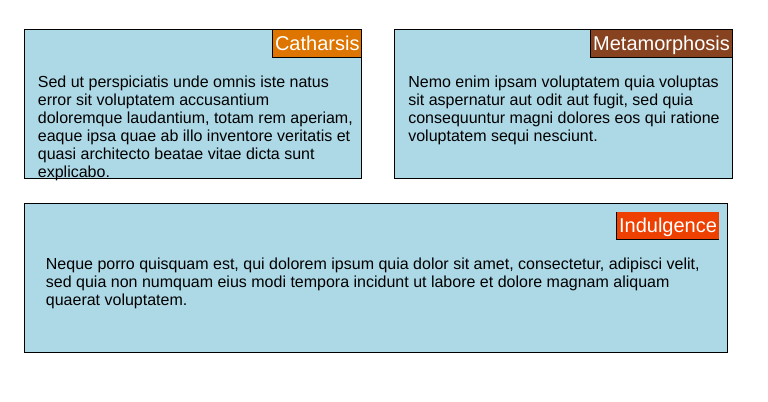
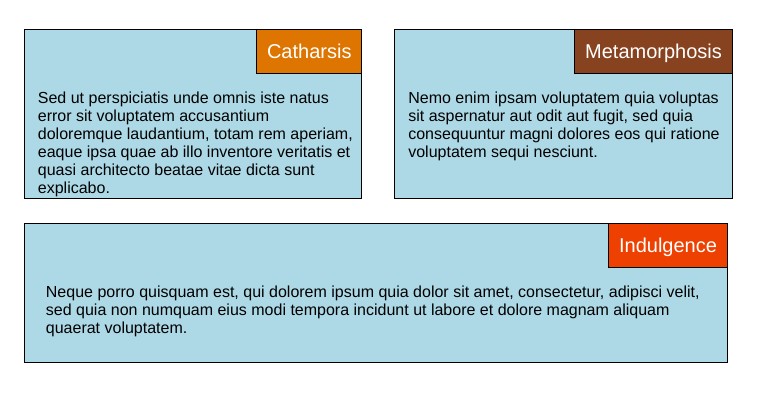
Before and after one commit to andrejbog/Mod2-solution, a plain HTML site: page index.html in a window 768 px wide. Shown: the part 72-474 px from the top of the page. Drawn offline with Linux system fonts and the light colour scheme.

Commit message:
Add files via upload

```diff
--- a/module2-solution.css
+++ b/module2-solution.css
@@ -28,7 +28,7 @@ section {
   margin-right: 1em;
   background-color: #add8e6;
   border: 1px solid black;
-  height: 120px;
+  height: 170px;
 
 
 }
@@ -41,7 +41,7 @@ margin-bottom: 0.5em;
 border-bottom: 1px solid black;
     border-left: 1px solid black;
 
-padding: 2px 2px 2px 2px;
+padding: 0.5em;
 font-size: 125%;
 }
 
@@ -97,7 +97,7 @@ font-size: 100%;
   }
   .col-lg-4 {
     width: 30%;
-    height: 170px;
+    height: 190px;
   }
   .col-lg-5 {
     width: 41.66%;
@@ -154,7 +154,7 @@ font-size: 100%;
   }
   .col-md-6 {
     width: 45%;
-    height: 150px;
+    height: 170px;
   }
   .col-md-7 {
     width: 58.33%;
@@ -173,8 +173,8 @@ font-size: 100%;
   }
   .col-md-12 {
     width: 93.6%;
-      height: 150px;
+      height: 140px;
     margin-right: 1em;
-    padding: .5em;
+    padding: 0em 0em .5em .5em;
   }
 }
```
